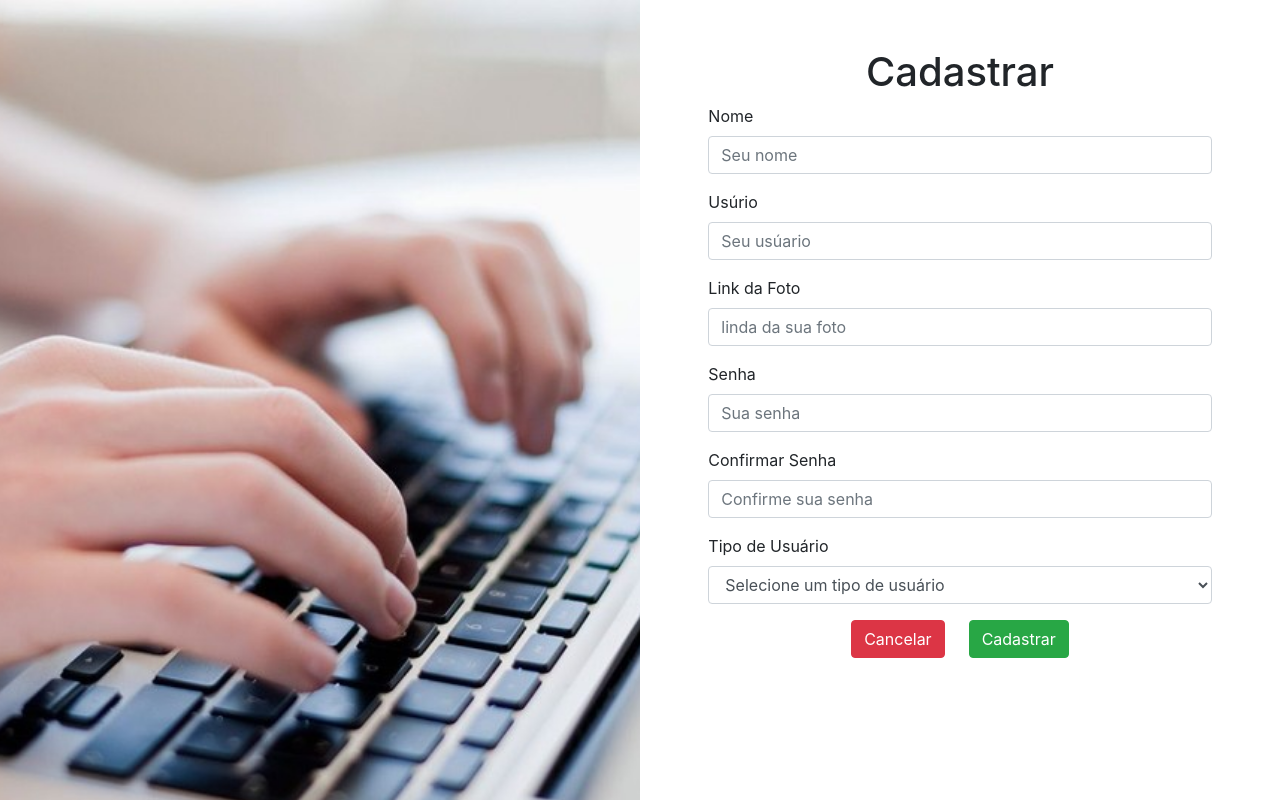
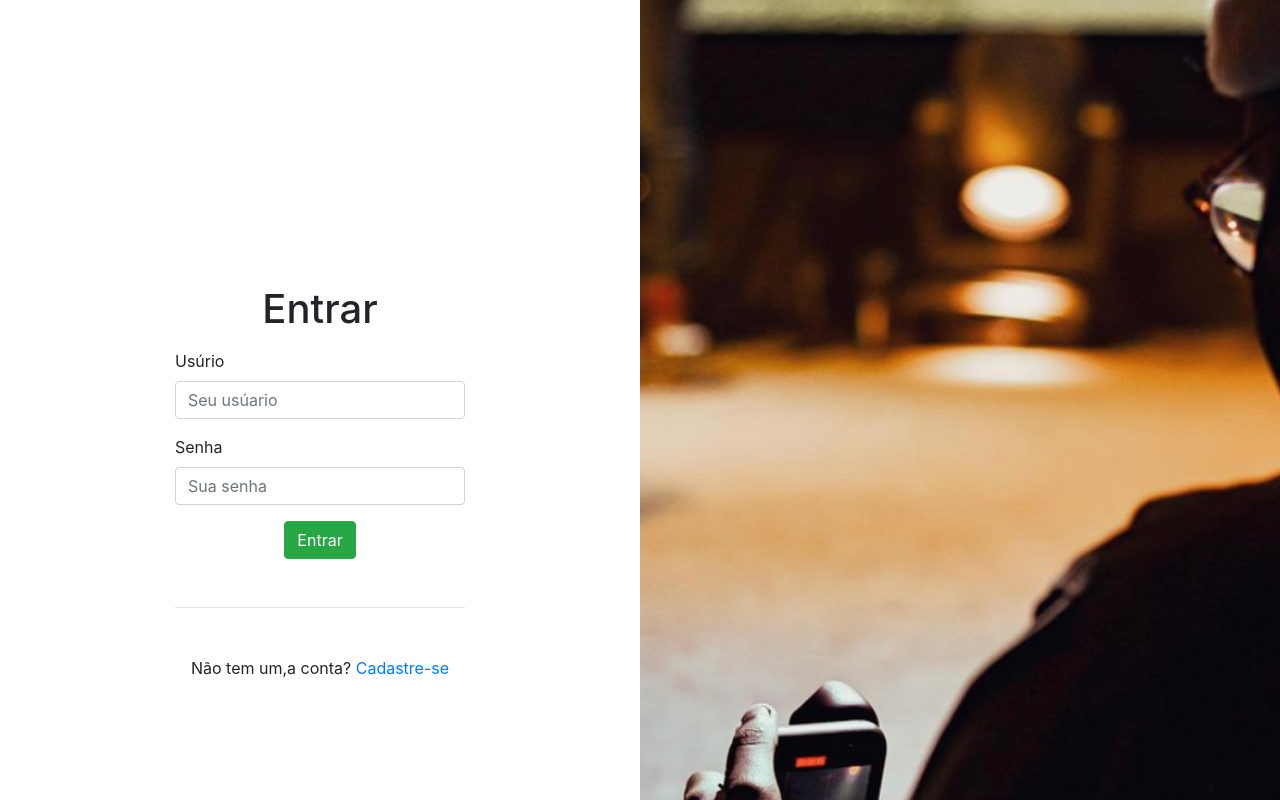
Before and after one commit to GustavoMarttiins/Projetos, an Angular app in the folder BlogAngular/blogPessoal/: page /entrar in a window 1280 px wide. Before the commit this address led to /. Shown: the top 800 px of the page. Built offline with nearby package versions, Linux system fonts and the light colour scheme.

Commit message:
Configurando as rotas 18/03/2021

```diff
--- a/BlogAngular/blogPessoal/src/app/app-routing.module.ts
+++ b/BlogAngular/blogPessoal/src/app/app-routing.module.ts
@@ -1,7 +1,14 @@
 import { NgModule } from '@angular/core';
 import { RouterModule, Routes } from '@angular/router';
+import { CadastrarComponent } from './cadastrar/cadastrar.component';
+import { EntrarComponent } from './entrar/entrar.component';
 
-const routes: Routes = [];
+const routes: Routes = [
+ { path:'', redirectTo: 'entrar', pathMatch: 'full'},
+  {path:'entrar', component: EntrarComponent},
+  {path: 'cadastrar', component:CadastrarComponent}
+
+];
 
 @NgModule({
   imports: [RouterModule.forRoot(routes)],
--- a/BlogAngular/blogPessoal/src/app/app.component.html
+++ b/BlogAngular/blogPessoal/src/app/app.component.html
@@ -1 +1 @@
-<app-cadastrar></app-cadastrar>
+<router-outlet></router-outlet>
--- a/BlogAngular/blogPessoal/src/app/cadastrar/cadastrar.component.html
+++ b/BlogAngular/blogPessoal/src/app/cadastrar/cadastrar.component.html
@@ -47,7 +47,7 @@
 
                         <div class="d-flex justify-content-center">
 
-                            <button type="submit" class="btn btn-danger mr-4">Cancelar</button>
+                            <button type="submit" class="btn btn-danger mr-4" routerLink="/entrar">Cancelar</button>
                             <button type="submit" class="btn btn-success">Cadastrar</button>
 
                         </div>
--- a/BlogAngular/blogPessoal/src/app/entrar/entrar.component.html
+++ b/BlogAngular/blogPessoal/src/app/entrar/entrar.component.html
@@ -26,7 +26,7 @@
                     <hr class="mt-5 mb-5">
 
                     <p class="text-center">
-                        Não tem um,a conta? <a href="">Cadastre-se</a>
+                        Não tem um,a conta? <a routerLink="/cadastrar">Cadastre-se</a>
                     </p>
                 </div>
             </div>
```
